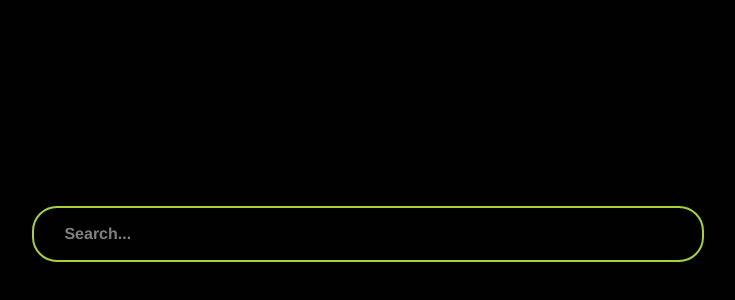
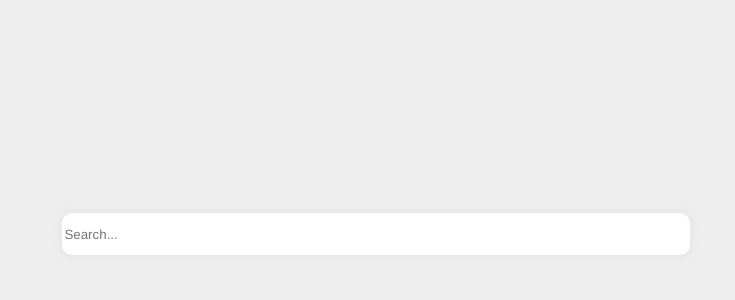
Before and after one commit to JohnMigwi/Tor-Skills, a React (Vite) app: page / in a window 1280 px wide. Shown: the part 6-306 px from the top of the page, without its empty margins (272-1007 px from the left). Built offline with nearby package versions, Linux system fonts and the light colour scheme.

Commit message:
enhancing effects

```diff
--- a/src/App.jsx
+++ b/src/App.jsx
@@ -5,11 +5,13 @@ import SearchBar from './components/SearchBar';
 
 function App() {
   return (
+    <div className='App'>
     <Routes>
       <Route path="/" element={<Layout />}>
         <Route index element={<SearchBar />} />
       </Route>
     </Routes>
+    </div>
   );
 }
 
--- a/src/index.css
+++ b/src/index.css
@@ -3,6 +3,7 @@
 }
 
 body{
-  margin: 0;
-  background-color: #010101;
+  background-color: #eee;
+  width: 100vw;
+  height: 100vh;
 }
--- a/src/styles/searchBar.css
+++ b/src/styles/searchBar.css
@@ -6,35 +6,33 @@
   height: 28px;
   display: flex;
   align-items: center;
-    border: 2px solid #a8d138;
+
   border-radius: 25px;
   padding: 12px 20px;
   margin-bottom: 1px;
 }
 
 .search {
-    height: 90vh;
+    padding-top: 20vh;
+    width: 40%;
+    margin: auto;
     display: flex;
     flex-direction: column;
     align-items: center;
-    justify-content: center;
+    min-width: 200px;
 }
 
 .search-input[type="text"] {
-    background: transparent;
-    color: white;
-    width: 80%;
+    width: 100%;
+    height: 2.5rem;
     border: none;
-    margin-left: 0.5rem;
-    font-weight: bolder;
+    border-radius: 10px;
+    box-shadow: 0px 0px 8px #ddd;
+    background-color: white;
+    display: flex;
+    align-items: center;
 }
-
-  [type="text"]::placeholder {
-    color: grey;
-    font-size: medium;
-  }
-
-  input[type="text"]:focus {
+.search-input:focus {
     outline: none;
   }
 
@@ -59,12 +57,12 @@
 
 .person-info {
   display: flex;
-    background-color: #383b40;
+  background-color: #fcfcfc;
 }
 
 .person-info:hover {
   cursor: pointer;
-    background-color: #787880;
+  background-color: #e3e3ee;
 }
 
 @media screen and (max-width: 768px) {
```
Also changed, not shown: src/styles/Navbar.css (deleted, +0 -99 lines). Lines whose indentation alone changed are shown as unchanged.
